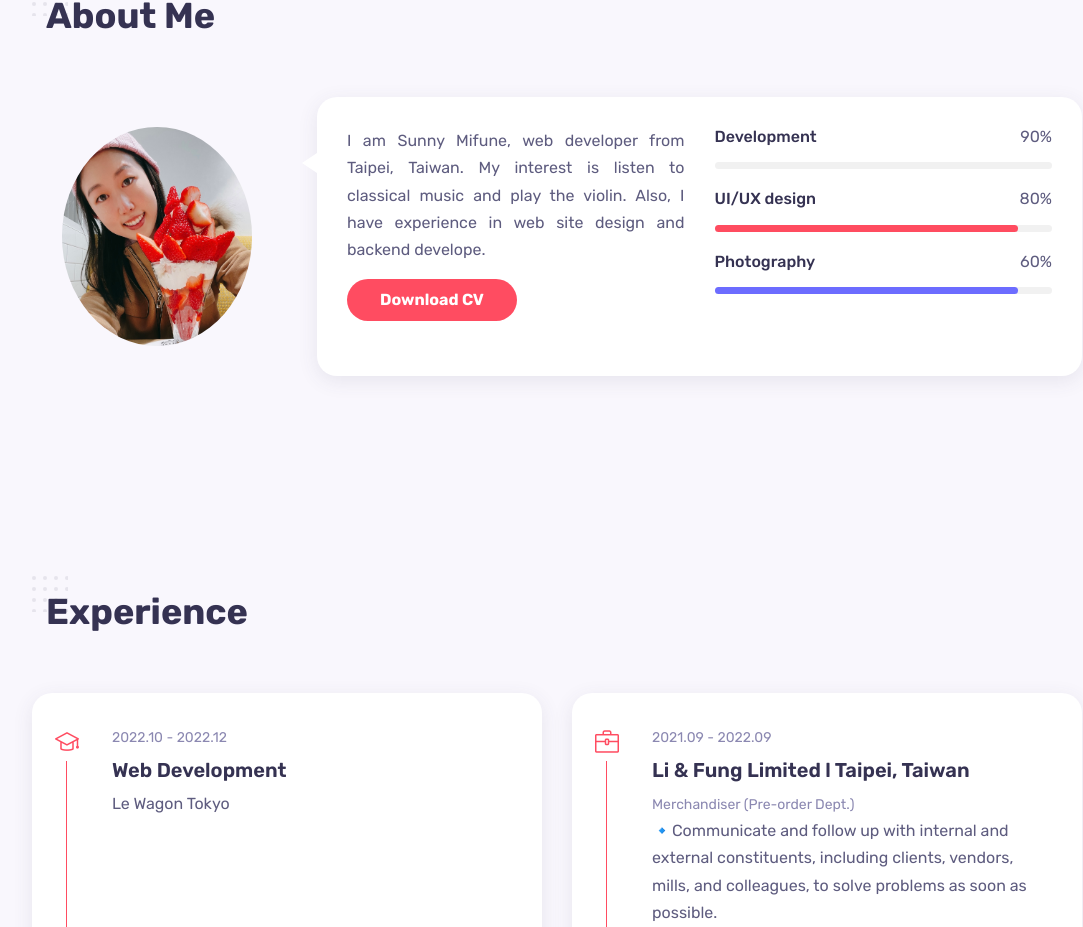
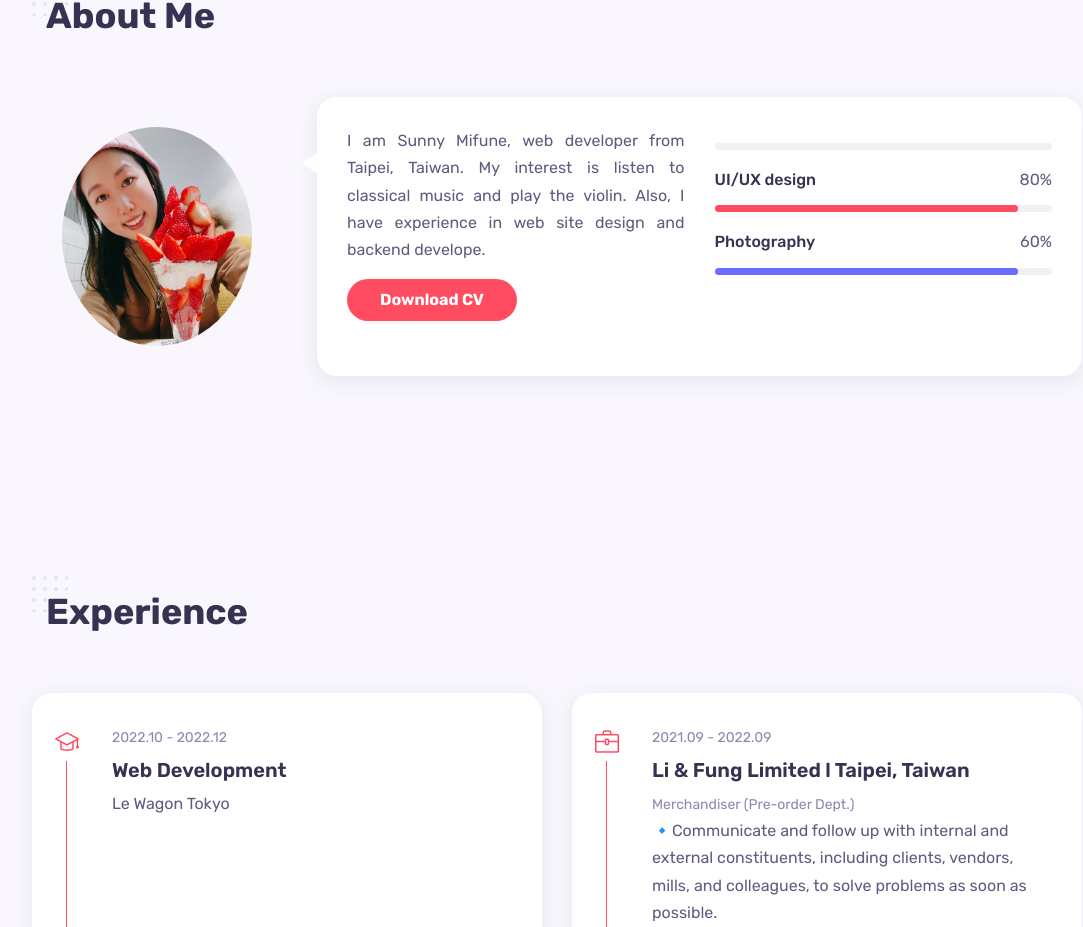
Before and after one commit to SunnyMifune/portfolio, a React (Create React App) app: page / in a window 1280 px wide. Shown: the part 918-1845 px from the top of the page, without its empty margins (138-1221 px from the left). Built offline with nearby package versions, Linux system fonts and the light colour scheme.

Commit message:
remove development bar

```diff
--- a/src/components/about/About.jsx
+++ b/src/components/about/About.jsx
@@ -23,8 +23,8 @@ const About = () => {
           <div className="about_skills grid">
             <div className="skills_data">
               <div className="skills_titles">
-                <h3 className="skills_name">Development</h3>
-                <span className="skills_number">90%</span>
+                {/* <h3 className="skills_name">Development</h3>
+                <span className="skills_number">90%</span> */}
               </div>
 
               <div className="skills_bar">
```
